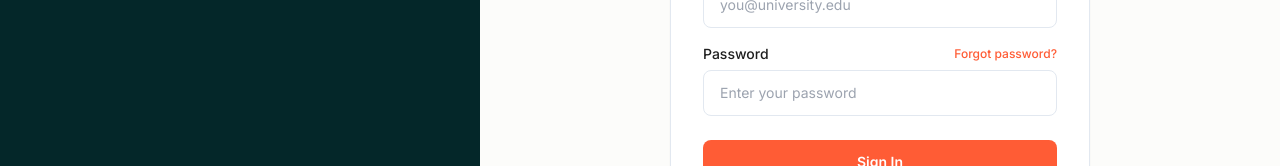
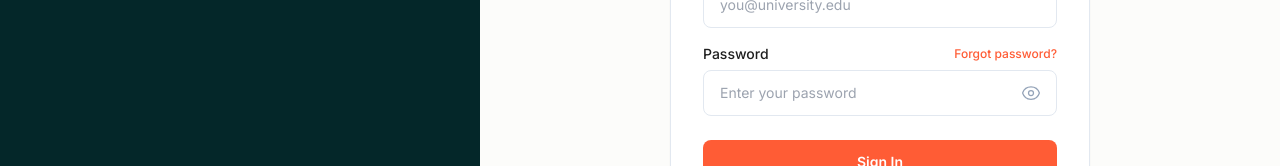
Before and after one commit to jagdishvaner/prepforall, a React (Vite) app in the folder apps/platform/: page /login in a window 1280 px wide. Shown: the part 410-576 px from the top of the page. Built offline with nearby package versions, Linux system fonts and the light colour scheme; no server answers.

Commit message:
feat(platform): add show/hide password toggle on login page

```diff
--- a/apps/platform/src/routes/login.tsx
+++ b/apps/platform/src/routes/login.tsx
@@ -14,6 +14,7 @@
   const navigate = useNavigate();
   const [email, setEmail] = useState('');
   const [password, setPassword] = useState('');
+  const [showPassword, setShowPassword] = useState(false);
   const [isSubmitting, setIsSubmitting] = useState(false);
 
   const handleEmailLogin = async (e: React.FormEvent) => {
@@ -185,18 +186,38 @@
                     Forgot password?
                   </a>
                 </div>
+                <div className="relative">
                   <input
                     id="password"
-                  type="password"
+                    type={showPassword ? 'text' : 'password'}
                     required
                     value={password}
                     onChange={(e) => setPassword(e.target.value)}
                     placeholder="Enter your password"
-                  className="w-full rounded-lg border bg-white px-4 py-3 text-sm transition-all focus:outline-none focus:ring-2"
+                    className="w-full rounded-lg border bg-white px-4 py-3 pr-12 text-sm transition-all focus:outline-none focus:ring-2"
                     style={{ borderColor: '#e2e8f0', color: '#1f1f1f' }}
                     onFocus={(e) => { e.target.style.borderColor = '#ff5c35'; e.target.style.boxShadow = '0 0 0 3px rgba(255,92,53,0.1)'; }}
                     onBlur={(e) => { e.target.style.borderColor = '#e2e8f0'; e.target.style.boxShadow = 'none'; }}
                   />
+                  <button
+                    type="button"
+                    onClick={() => setShowPassword(!showPassword)}
+                    className="absolute right-3 top-1/2 -translate-y-1/2 p-1"
+                    style={{ color: '#94a3b8' }}
+                    tabIndex={-1}
+                  >
+                    {showPassword ? (
+                      <svg className="h-5 w-5" fill="none" viewBox="0 0 24 24" stroke="currentColor" strokeWidth={1.5}>
+                        <path strokeLinecap="round" strokeLinejoin="round" d="M3.98 8.223A10.477 10.477 0 001.934 12C3.226 16.338 7.244 19.5 12 19.5c.993 0 1.953-.138 2.863-.395M6.228 6.228A10.45 10.45 0 0112 4.5c4.756 0 8.773 3.162 10.065 7.498a10.523 10.523 0 01-4.293 5.774M6.228 6.228L3 3m3.228 3.228l3.65 3.65m7.894 7.894L21 21m-3.228-3.228l-3.65-3.65m0 0a3 3 0 10-4.243-4.243m4.242 4.242L9.88 9.88" />
+                      </svg>
+                    ) : (
+                      <svg className="h-5 w-5" fill="none" viewBox="0 0 24 24" stroke="currentColor" strokeWidth={1.5}>
+                        <path strokeLinecap="round" strokeLinejoin="round" d="M2.036 12.322a1.012 1.012 0 010-.639C3.423 7.51 7.36 4.5 12 4.5c4.638 0 8.573 3.007 9.963 7.178.07.207.07.431 0 .639C20.577 16.49 16.64 19.5 12 19.5c-4.638 0-8.573-3.007-9.963-7.178z" />
+                        <path strokeLinecap="round" strokeLinejoin="round" d="M15 12a3 3 0 11-6 0 3 3 0 016 0z" />
+                      </svg>
+                    )}
+                  </button>
+                </div>
               </div>
               <button
                 type="submit"
```
Lines whose indentation alone changed are shown as unchanged.
